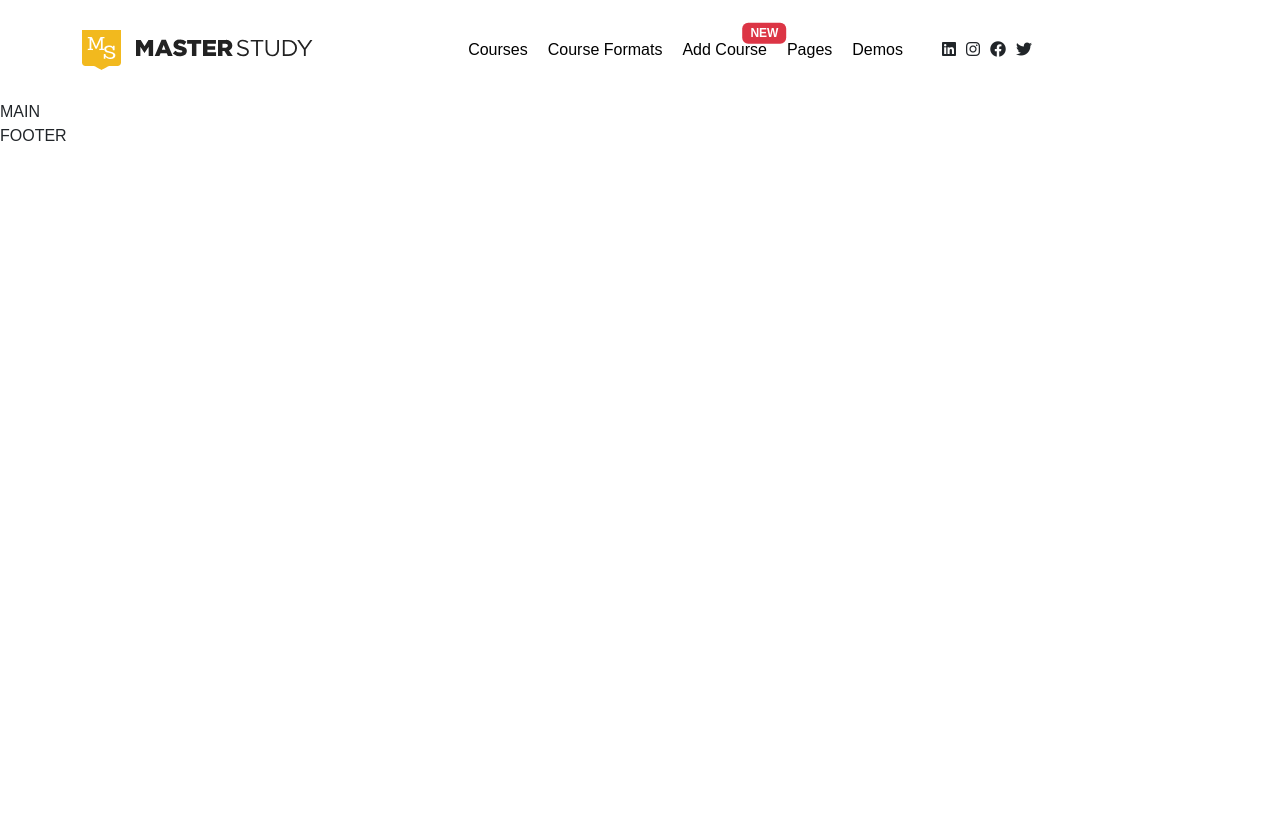
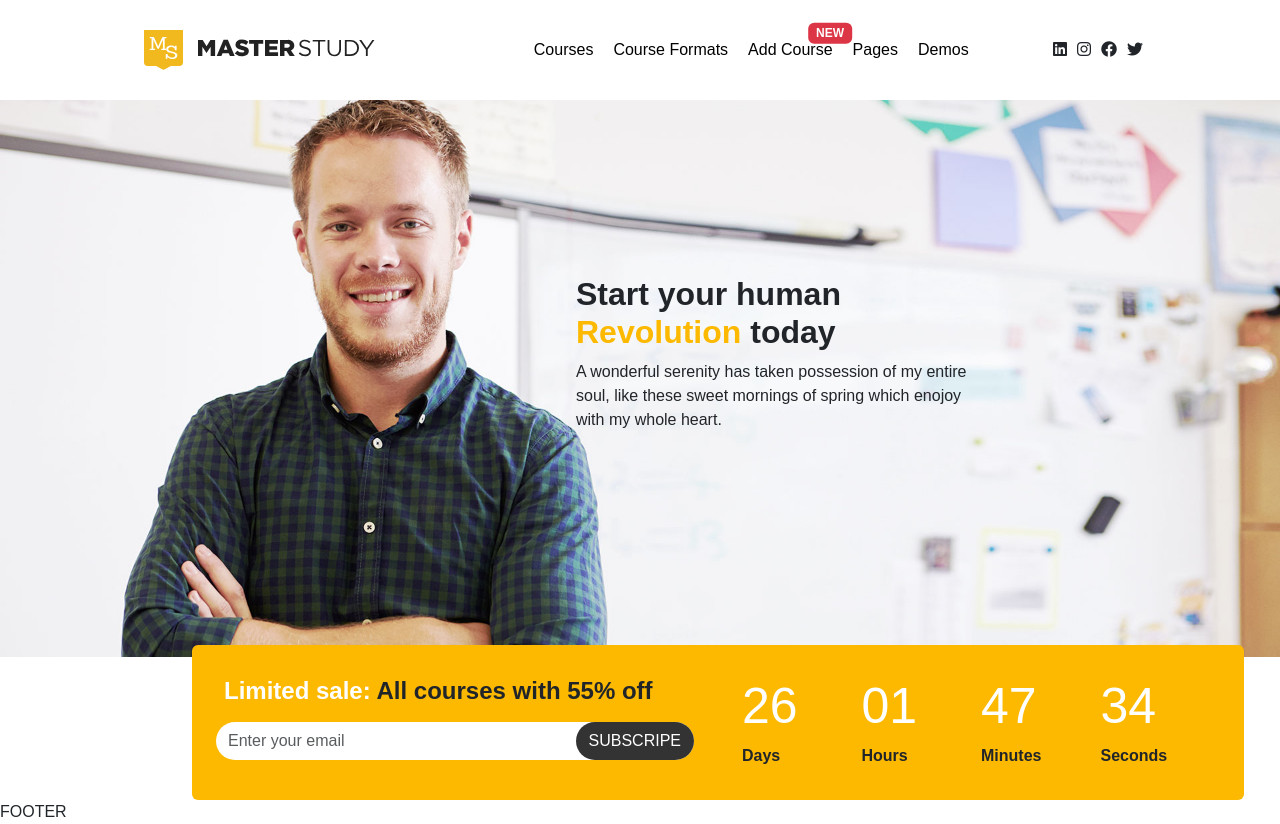
Before and after one commit to stiva98/proj-html-vuejs, a Vue app: page / in a window 1280 px wide. Before the commit the page ends 800 px from the top, so only its background shows below. Built offline with nearby package versions, Linux system fonts and the light colour scheme.

Commit message:
terminata first section in forma statica

```diff
--- a/src/components/HeaderComponent.vue
+++ b/src/components/HeaderComponent.vue
@@ -14,12 +14,12 @@ export default {
 
 <template>
     <header>
-        <div class="container">
+        <div class="my-container">
             <div class="row align-items-center">
                 <div class="col-3">
                     <img src="../assets/img/MasterStudy-1.svg" alt="">
                 </div>
-                <div class="col-6">
+                <div class="col-7 p-0">
                     <ul class="d-flex justify-content-end list-unstyled mb-0">
                         <li>
                             <a href="#">Courses</a>
@@ -42,7 +42,7 @@ export default {
                         </li>
                     </ul>
                 </div>
-                <div class="col-3">
+                <div class="col-2 p-0 text-end">
                     <i class="fa-brands fa-linkedin"></i>
                     <i class="fa-brands fa-instagram"></i>
                     <i class="fa-brands fa-facebook"></i>
@@ -56,6 +56,10 @@ export default {
 <style lang="scss" scoped>
 @use "../assets/scss/partials/variables.scss" as *;
 header {
+    .my-container {
+        max-width: 992px;
+        margin: 0 auto;
+    }
     .row {
         padding: 30px 0;
     }
--- a/src/components/MainComponent.vue
+++ b/src/components/MainComponent.vue
@@ -14,11 +14,104 @@ export default {
 
 <template>
     <main>
-        MAIN
+        <section class="first-section position-relative">
+            <div class="text-bg position-absolute">
+                <h2 class="fw-bold">
+                    Start your human <span>Revolution</span> today
+                </h2>
+                <p>
+                    A wonderful serenity has taken possession of my entire soul, like these sweet mornings of spring which enojoy with my whole heart.
+                </p>
+            </div>
+            <div class="offer rounded position-absolute w-100 bottom-0">
+                <div class="d-flex">
+                    <div class="col-6 p-4">
+                        <h4 class="fw-bold p-2">
+                            <span class="mini-text-h4">Limited sale:</span> All courses with 55% off
+                        </h4>
+                        <div class="input-group mb-3 bg-white rounded-pill">
+                            <input type="text" class="form-control bg-transparent border border-0" placeholder="Enter your email"  aria-describedby="button-addon2">
+                            <button class="btn rounded-pill" type="button" id="button-addon2">SUBSCRIPE</button>
+                        </div>
+                    </div>
+                    <div class="col-6 p-4">
+                        <div class="d-flex">
+                            <div class="col-3">
+                                <p class="text-white">
+                                    26
+                                </p>
+                                <p class="fw-bold mb-0">
+                                    Days
+                                </p>
+                            </div>
+                            <div class="col-3">
+                                <p class="text-white">
+                                    01
+                                </p>
+                                <p class="fw-bold mb-0">
+                                    Hours
+                                </p>
+                            </div>
+                            <div class="col-3">
+                                <p class="text-white">
+                                    47
+                                </p>
+                                <p class="fw-bold mb-0">
+                                    Minutes
+                                </p>
+                            </div>
+                            <div class="col-3">
+                                <p class="text-white">
+                                    34
+                                </p>
+                                <p class="fw-bold mb-0">
+                                    Seconds
+                                </p>
+                            </div>
+                        </div>
+                    </div>
+                </div>
+            </div>
+        </section>
     </main>
 </template>
 
 <style lang="scss" scoped>
 @use "../assets/scss/partials/variables.scss" as *;
+main {
+    .first-section {
+        background-image: url(../assets/img/slide-1.jpg);
+        background-size: contain;
+        background-repeat: no-repeat;
+        height: 700px;
+        width: 100%;
+
+        span {
+            color: $divAndFooterBg;
+        }
+        .offer {
+            background-color: $divAndFooterBg;
+            max-width: 1052px;
+            left: 15%;
+        }
+        button {
+            background-color: $button;
+            color: white;
+        }
+        .mini-text-h4 {
+            color: white;
+        }
+        .text-bg {
+            width: 400px;
+            top: 25%;
+            left: 45%;
+        }
+        .text-white {
+            font-size: 50px;
+            margin-bottom: 0;
+        }
+    }
+}
+
 
 </style>
```
Also changed, not shown: src/assets/img/slide-1.jpg (added).
